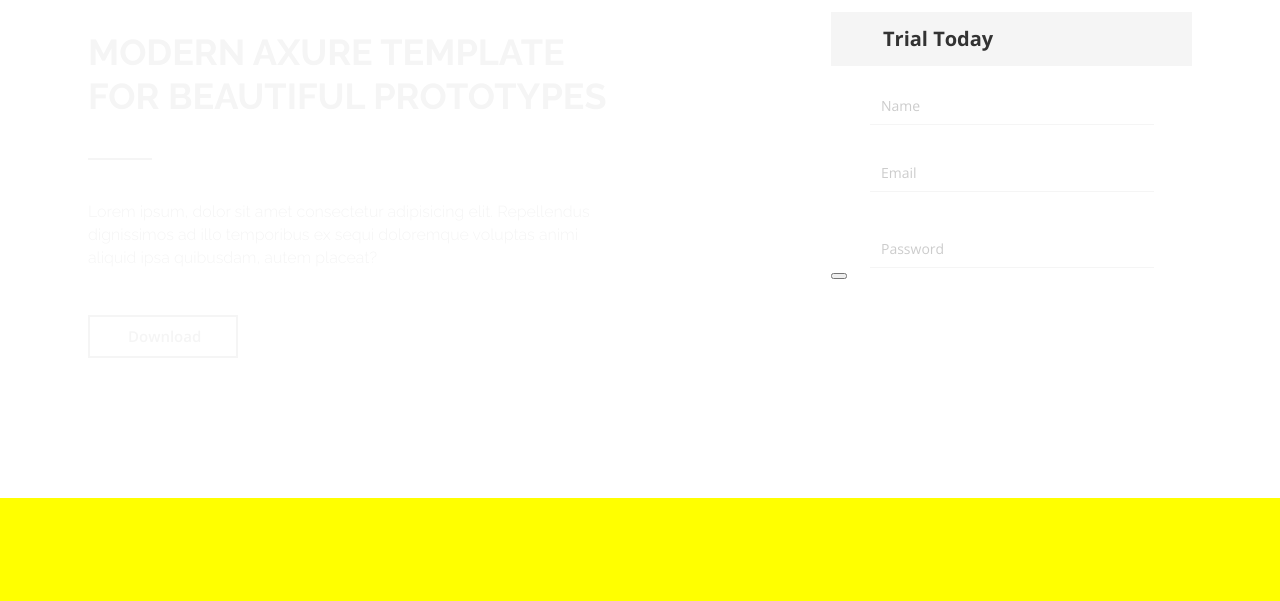
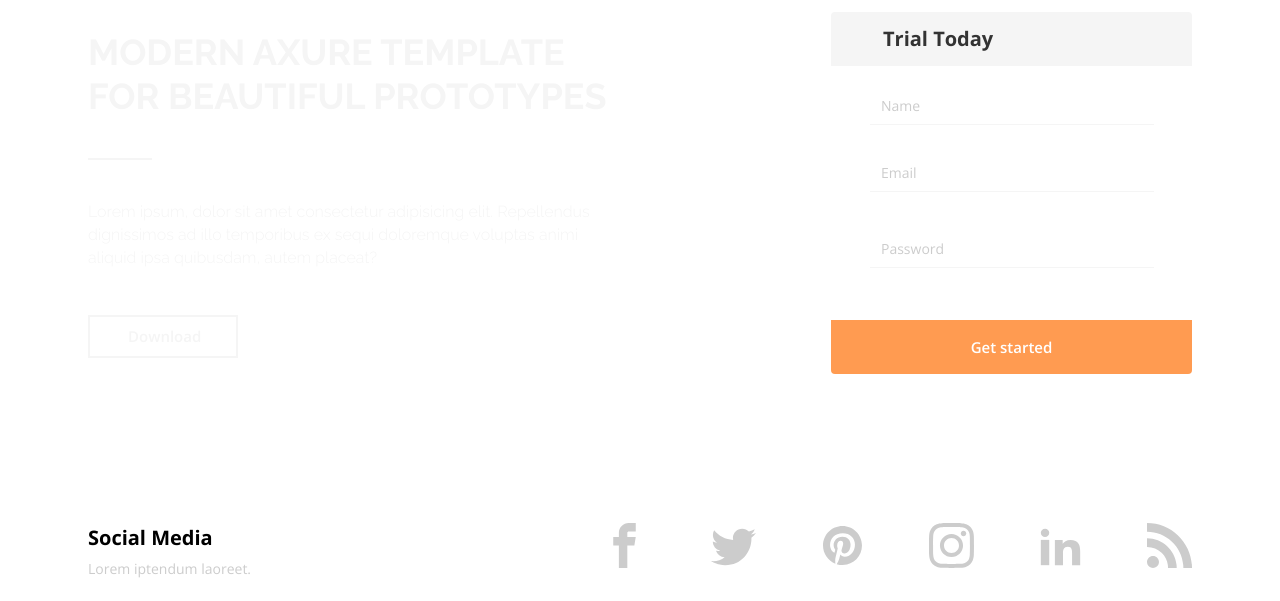
Before and after one commit to GreetVdL/syntra-examenHTMLenCSS, a plain HTML site: page index.html in a window 1280 px wide. Shown: the part 199-800 px from the top of the page. Drawn offline with nearby package versions, Linux system fonts and the light colour scheme.

Commit message:
desktop layout done

```diff
--- a/css/index.css
+++ b/css/index.css
@@ -1,4 +1,5 @@
 @import url("reset.css");
+@import url("../icomoon/style.css");
 @import url("https://fonts.googleapis.com/css2?family=Open+Sans:wght@400;600;700&display=swap");
 /* font-family: 'Open Sans', sans-serif; */
 @import url("https://fonts.googleapis.com/css2?family=Raleway:wght@300;700&display=swap");
@@ -175,7 +176,7 @@
   width: 361px;
   height: 362px;
   background-color: var(--white);
-  border-radius: 2px;
+  border-radius: 4px;
   margin-top: 141px;
 }
 
@@ -183,7 +184,9 @@
   width: 100%;
   height: 362px;
   background-color: var(--white);
-  border-radius: 2px;
+  border-radius: 4px;
+  display: flex;
+  flex-direction: column;
 }
 
 form h2 {
@@ -196,6 +199,7 @@
   line-height: 54px;
   background-color: var(--lightgrey);
   padding-left: 52px;
+  border-radius: 4px 4px 0 0;
 }
 
 form input {
@@ -228,9 +232,73 @@
   padding-top: 50px;
 }
 
+form button {
+  height: 54px;
+  width: 100%;
+  margin-top: auto;
+  border: none;
+  background-color: var(--orange);
+  color: var(--white);
+  font-family: "Open Sans", sans-serif;
+  font-weight: 600;
+  font-size: 1.5rem;
+  border-radius: 0 0 4px 4px;
+}
+
+form :is(button:focus, button:hover) {
+  background-color: var(--lightgrey);
+  color: var(--darkgrey);
+}
+
 /* footer styles */
 
 footer {
   height: 103px;
-  background-color: yellow; /* nog opkuisen */
+  background-color: var(--white);
 }
+
+footer .wrapper {
+  display: flex;
+  height: 100%;
+}
+
+footer section {
+  margin-right: auto;
+}
+
+footer #social {
+  display: flex;
+  height: 100%;
+}
+
+footer h3 {
+  font-family: "Open Sans", sans-serif;
+  font-weight: 700;
+  font-size: 2rem;
+  padding-top: 30px;
+}
+
+footer p {
+  font-family: "Open Sans", sans-serif;
+  font-weight: 400;
+  font-size: 1.4rem;
+  color: var(--grey);
+  padding-top: 14px;
+}
+
+footer li {
+  display: flex;
+  justify-content: center;
+  align-items: center;
+}
+
+footer a {
+  display: block;
+  color: var(--grey);
+  font-size: 4.5rem;
+  margin-left: 64px;
+}
+
+footer :is(a:focus, a:hover) {
+  color: var(--orange);
+}
--- a/index.html
+++ b/index.html
@@ -41,12 +41,74 @@
               <input type="text" placeholder="Name" />
               <input type="email" placeholder="Email" />
               <input type="password" placeholder="Password" />
-              <button></button>
+              <button type="submit">Get started</button>
             </form>
           </aside>
         </div>
       </main>
-      <footer></footer>
+      <footer>
+        <div class="wrapper">
+          <section>
+            <h3>Social Media</h3>
+            <p>Lorem iptendum laoreet.</p>
+          </section>
+          <ul id="social">
+            <li>
+              <a href="#/">
+                <svg class="icon icon-facebook">
+                  <use
+                    xlink:href="./icomoon/symbol-defs.svg#icon-facebook"
+                  ></use>
+                </svg>
+              </a>
+            </li>
+            <li>
+              <a href="#/">
+                <svg class="icon icon-twitter">
+                  <use
+                    xlink:href="./icomoon/symbol-defs.svg#icon-twitter"
+                  ></use>
+                </svg>
+              </a>
+            </li>
+            <li>
+              <a href="#/">
+                <svg class="icon icon-pinterest">
+                  <use
+                    xlink:href="./icomoon/symbol-defs.svg#icon-pinterest"
+                  ></use>
+                </svg>
+              </a>
+            </li>
+            <li>
+              <a href="#/">
+                <svg class="icon icon-instagram">
+                  <use
+                    xlink:href="./icomoon/symbol-defs.svg#icon-instagram"
+                  ></use>
+                </svg>
+              </a>
+            </li>
+            <li>
+              <a href="#/">
+                <svg class="icon icon-linkedin">
+                  <use
+                    xlink:href="./icomoon/symbol-defs.svg#icon-linkedin"
+                  ></use>
+                </svg>
+              </a>
+            </li>
+            <li>
+              <a href="#/">
+                <svg class="icon icon-rss">
+                  <use xlink:href="./icomoon/symbol-defs.svg#icon-rss"></use>
+                </svg>
+              </a>
+            </li>
+          </ul>
+        </div>
+      </footer>
     </div>
+    <script defer src="./icomoon/svgxuse.js"></script>
   </body>
 </html>
```
